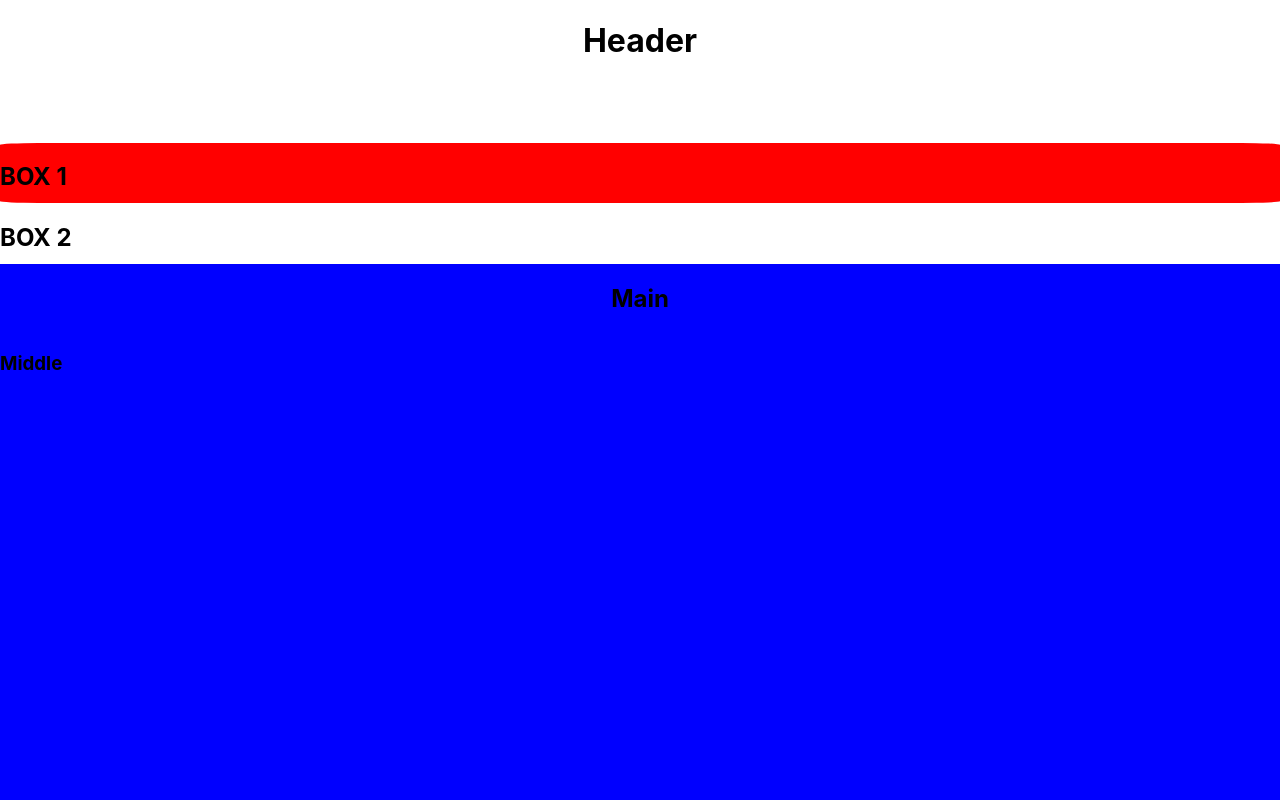
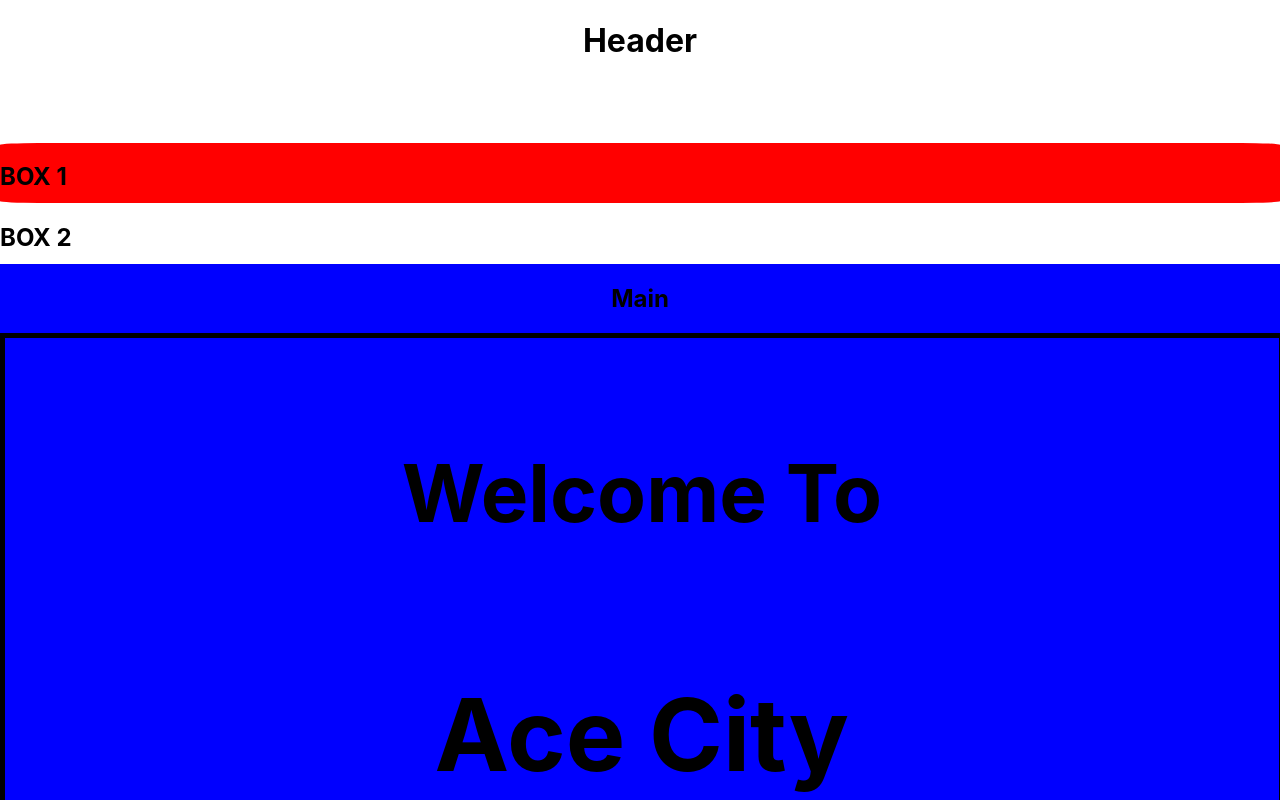
Before and after one commit to AasaChristian/city-dev, a React (Create React App) app: page / in a window 1280 px wide. Shown: the top 800 px of the page. Built offline with nearby package versions, Linux system fonts and the light colour scheme.

Commit message:
boxed off areas, started banner design

```diff
--- a/src/App.js
+++ b/src/App.js
@@ -29,12 +29,14 @@ function App() {
           </div>
         </section>
 
-        <section           style={{
+        <section
+          style={{
             display: "flex",
             backgroundColor: "white",
             height: "8%",
             borderRadius: "3%",
-          }}>
+          }}
+        >
           <div>
             <h1>BOX 2</h1>
           </div>
@@ -43,22 +45,41 @@ function App() {
         <section
           style={{ display: "flex", backgroundColor: "blue", height: "100%" }}
         >
-          <div style={{ width: "100%" }}>
+          <div
+            style={{ width: "100%", display: "flex", flexDirection: "column" }}
+          >
             <h1>Main</h1>
 
             <section
               style={{
                 display: "flex",
-                width: "100%",
+                width: "99.5%",
+                border: "solid black 5px",
+                height: "70%",
               }}
             >
-
-              <div >
-                <h1>Middle </h1>
-              </div>
-
+              <section
+                style={{
+                  display: "flex",
+                  justifyContent: "center",
+                  width: "100%",
+                }}
+              >
+                <div>
+                  {" "}
+                  <div>
+                    <h1 style={{fontSize: '80px'}}>Welcome To </h1>
+                  </div>
+                  <div>
+                    <h1 style={{fontSize: '100px'}}>Ace City </h1>
+                  </div>
+                </div>
+              </section>
             </section>
           </div>
+        </section>
+        <section>
+          <h1>Footer</h1>
         </section>
       </div>
     </div>
```
